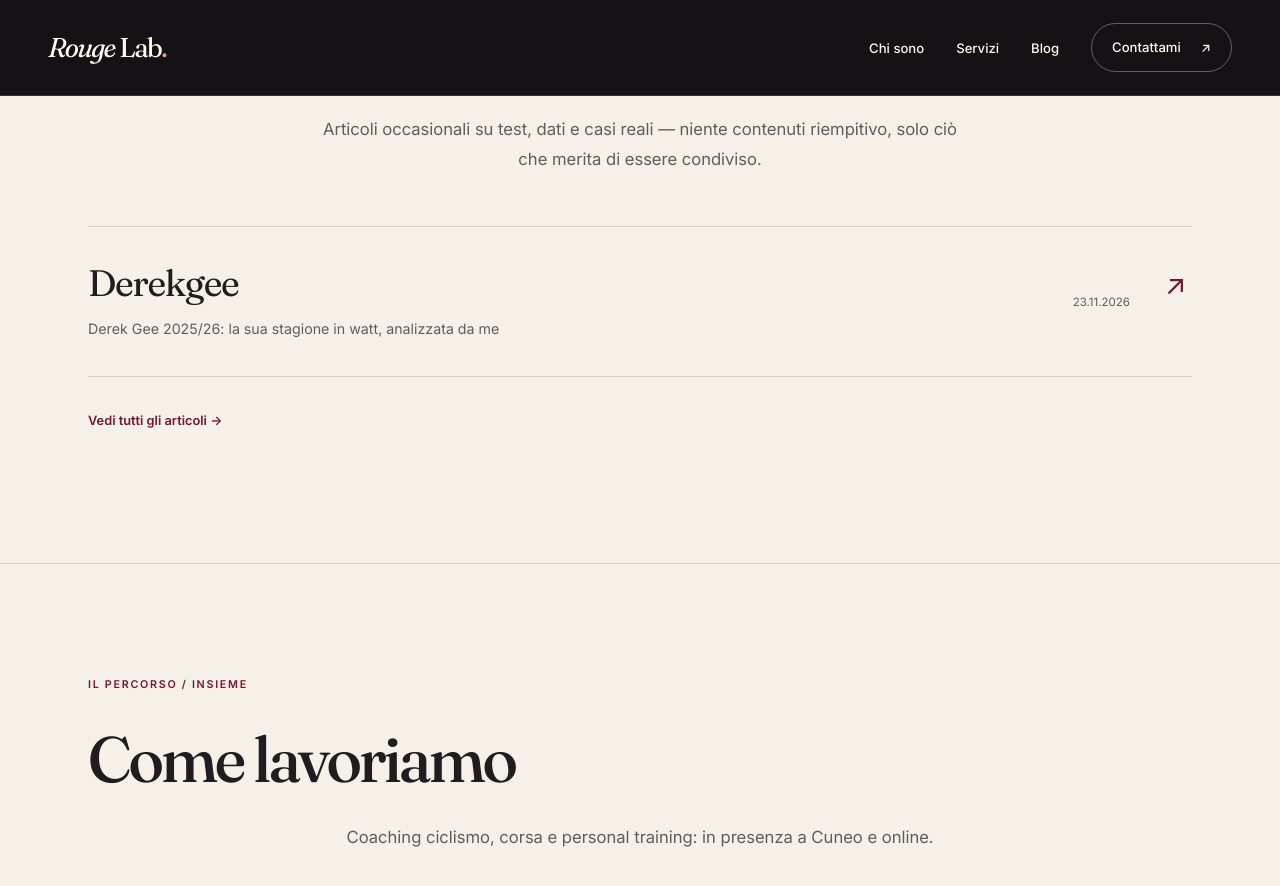
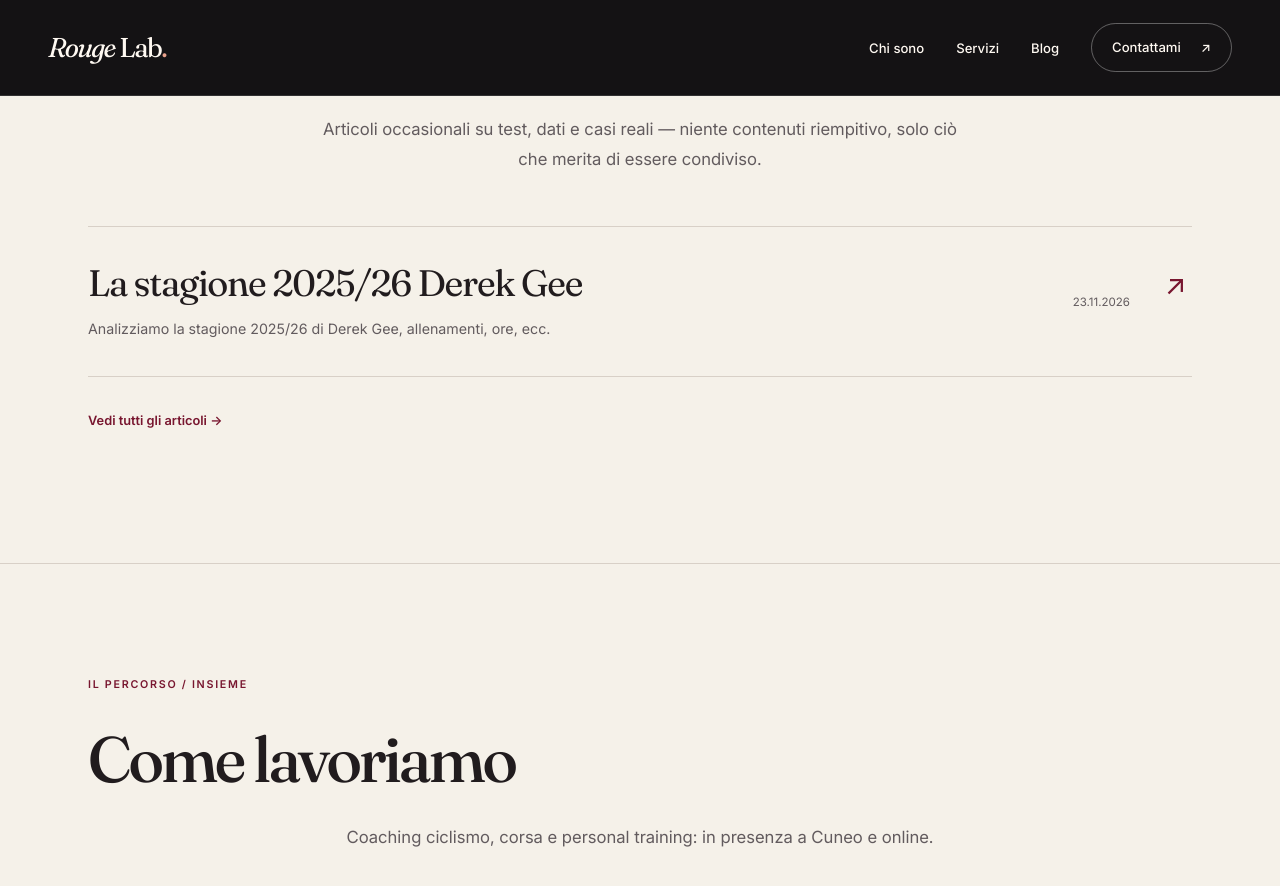
Before and after one commit to lorenzorossoo/Portfolio, a Jekyll site: the page built from index.html, in a window 1280 px wide and 900 px high, scrolled down 2867 px. Shown: the top 886 px of the window. Built offline with Jekyll 4.4.1, drawn with Linux system fonts in a browser that asks for light colours.

Commit message:
Aggiornamento post derek

```diff
--- a/_posts/2026-11-23-DerekGee.md
+++ b/_posts/2026-11-23-DerekGee.md
@@ -1,3 +1,9 @@
+---
+title: "La stagione 2025/26 Derek Gee"
+date: 2026-11-23
+excerpt: "Analizziamo la stagione 2025/26 di Derek Gee, allenamenti, ore, ecc."
+---
+
 # Derek Gee 2025/26: la sua stagione in watt, analizzata da me
 
 Derek Gee è uno dei pochi corridori WorldTour che pubblica i propri dati di potenza e le proprie uscite, ed è il motivo per cui ho deciso di analizzare la sua stagione. In questo post ripercorro il suo quaderno di allenamento (dati Strava, novembre 2025 – settembre 2026). Nel file la FTP è stimata a circa 420 W per 70-72 kg, cioè circa 5,9 W/kg.
```
